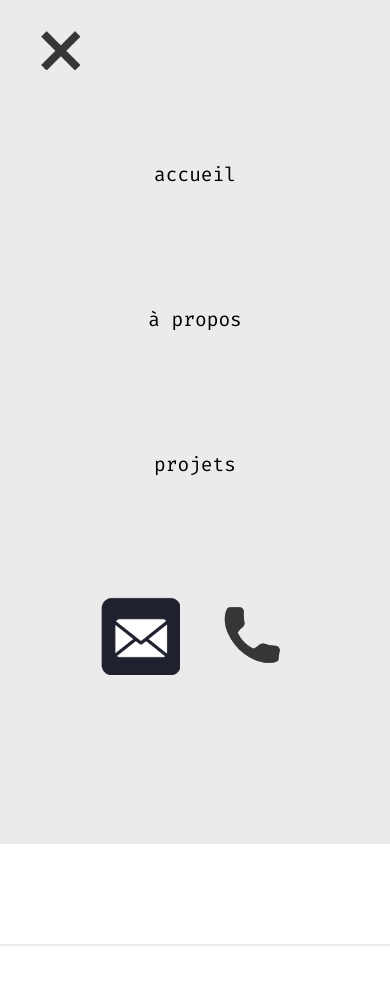
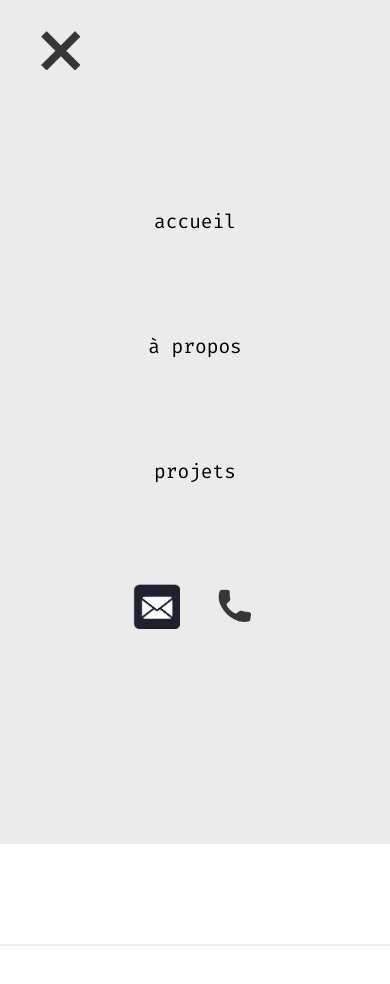
Before and after one commit to Justinersu/Justinersu.github.io, a plain HTML site: page index.html in a window 390 px wide. Both pictures are taken after a click on the picture 64 px from the left and 48 px from the top of the page. Shown: the top 984 px of the page. Drawn offline with Linux system fonts and the light colour scheme.

Commit message:
Update style.css

```diff
--- a/css/style.css
+++ b/css/style.css
@@ -131,7 +131,7 @@ a:hover {
 .menu-burger {
   display: none;
   justify-content: center;
-  gap: 120px;
+  gap: 100px;
   align-items: center;
   flex-direction: column;
   position: sticky;
@@ -160,7 +160,7 @@ a:hover {
 }
 
 .menu-burger .email-telephone img {
-  width: 80px;
+  width: 12vw;
 }
 
 .icone-menu-burger-x {
```
